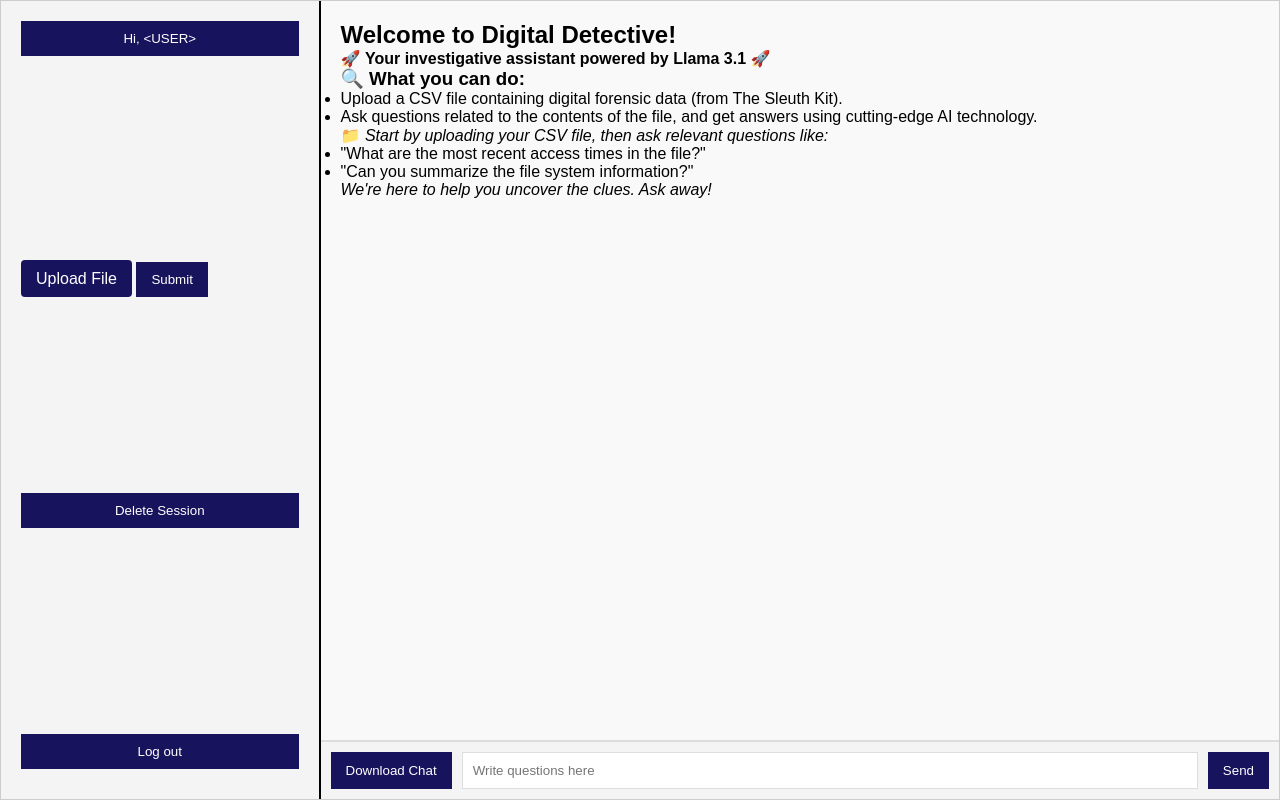
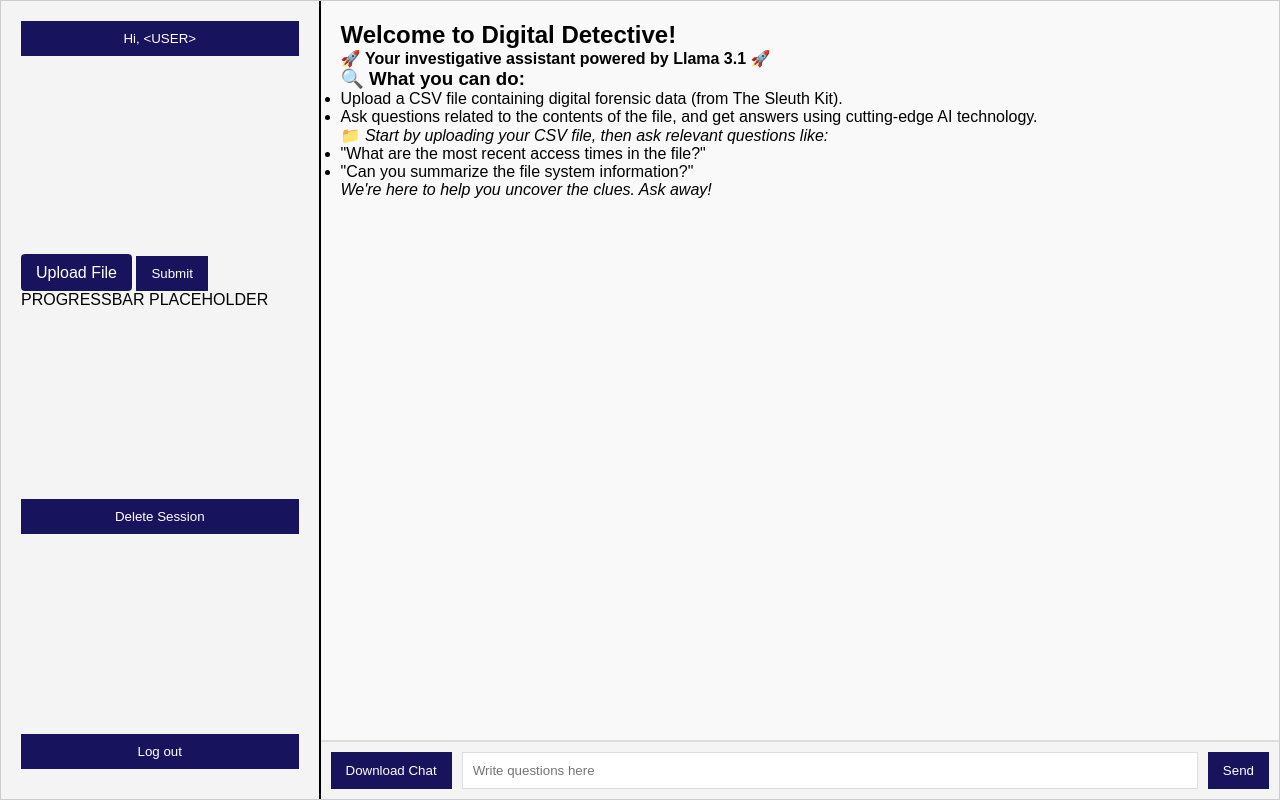
Before and after one commit to anowii/DigitalDetectives, a Flask app: template WebUI/templates/home.html in a window 1280 px wide. Run offline with Flask 3, Linux system fonts and the light colour scheme; the template is opened without the code that fills it, so the values that code supplies are empty.

Commit message:
Update home.html

```diff
--- a/WebUI/templates/home.html
+++ b/WebUI/templates/home.html
@@ -23,6 +23,7 @@
                     <input type="file" id="uploadFile" name="file">
                     <label for="uploadFile">Upload File</label>
                     <button type="submit">Submit</button>
+                    <t id="progressbar">PROGRESSBAR PLACEHOLDER</t>
                 </form>
             </div>
 
```
